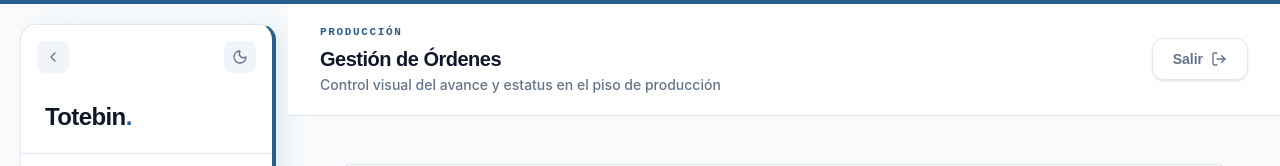
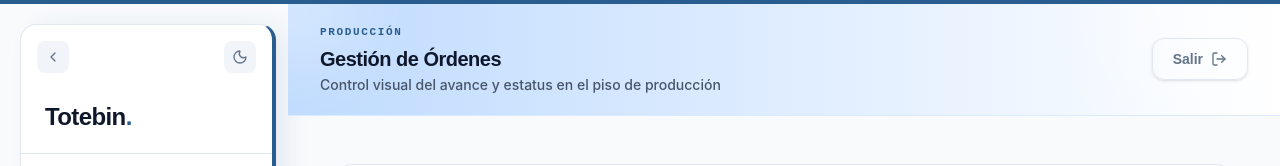
Before and after one commit to CaracheoAdan/servicio-al-cliente-frontend, a React (Vite) app: page /orders in a window 1280 px wide. Shown: the top 166 px of the page. Built offline with nearby package versions, Linux system fonts and the light colour scheme; no server answers; sample sign-in values are in the browser's storage.

Commit message:
style: Apply global blue gradient aesthetic to Clock Widget and Navbar

```diff
--- a/src/features/reports/pages/ReportsPage.tsx
+++ b/src/features/reports/pages/ReportsPage.tsx
@@ -72,20 +72,20 @@ const RealTimeClock = () => {
   const formattedDate = dateString.charAt(0).toUpperCase() + dateString.slice(1);
 
   return (
-    <div className="bg-gradient-to-r from-[#10B981] to-[#ECFDF5] rounded-3xl p-6 shadow-card-brand relative overflow-hidden flex items-center justify-between w-full lg:w-auto">
+    <div className="bg-gradient-to-br from-[#BFDBFE] to-white border border-[#DBEAFE] rounded-3xl p-6 shadow-card-brand relative overflow-hidden flex items-center justify-between w-full lg:w-auto">
       <div className="flex items-center">
         <div className="flex-shrink-0 bg-white/80 backdrop-blur-md w-16 h-16 rounded-full flex items-center justify-center shadow-sm border border-white/60 mr-6 z-10">
           {isDay ? <Sun className="w-8 h-8 text-[#F59E0B]" /> : <Moon className="w-8 h-8 text-[#6366F1]" />}
         </div>
         <div className="flex flex-col z-10">
           <div className="flex items-baseline">
-            <span className="text-6xl font-mono font-bold text-[#064E3B] tracking-tighter leading-none">{timeVal.replace(/^0/, '')}</span>
-            <span className="text-2xl font-mono text-[#047857] opacity-60 ml-1">:{seconds}</span>
-            <span className="text-base font-display font-bold text-[#065F46] ml-3">{ampm}</span>
+            <span className="text-6xl font-mono font-bold text-[#0F172A] tracking-tighter leading-none">{timeVal.replace(/^0/, '')}</span>
+            <span className="text-2xl font-mono text-[#2A5D8F] opacity-60 ml-1">:{seconds}</span>
+            <span className="text-base font-display font-bold text-[#2A5D8F] ml-3">{ampm}</span>
           </div>
           <div className="flex items-center mt-3 gap-3">
-            <span className="text-base font-display font-medium text-[#064E3B]">{formattedDate}</span>
-            <span className="bg-[#059669] text-white text-xs px-3 py-1.5 rounded-lg font-bold tracking-wider shadow-sm uppercase">{shiftName}</span>
+            <span className="text-base font-display font-medium text-[#0F172A]">{formattedDate}</span>
+            <span className="bg-[#2A5D8F] text-white text-xs px-3 py-1.5 rounded-lg font-bold tracking-wider shadow-sm uppercase">{shiftName}</span>
           </div>
         </div>
       </div>
--- a/src/shared/layout/Header.tsx
+++ b/src/shared/layout/Header.tsx
@@ -30,13 +30,15 @@ export function Header() {
   }
 
   return (
-    <header className="dashboard-header bg-white border-b border-[#E2E8F0] relative shrink-0">
+    <header className="dashboard-header bg-gradient-to-r from-[#BFDBFE] to-white border-b border-[#DBEAFE] relative shrink-0 overflow-hidden">
+      <div className="absolute top-0 right-0 w-64 h-64 bg-white/50 rounded-full blur-3xl -translate-y-1/2 translate-x-1/3 pointer-events-none"></div>
+      <div className="absolute top-0 left-0 w-32 h-32 bg-white/40 rounded-full blur-2xl -translate-y-1/2 -translate-x-1/2 pointer-events-none"></div>
 
-      <div className="flex items-center justify-between px-8 py-5">
+      <div className="flex items-center justify-between px-8 py-5 relative z-10">
         <div>
           <span className="header-breadcrumb font-mono text-[11px] uppercase tracking-[0.15em] text-[#2A5D8F] font-bold block mb-1">{meta.breadcrumb}</span>
           <h1 className="header-title text-xl font-display font-extrabold text-[#0F172A] tracking-tight">{meta.title}</h1>
-          <p className="header-subtitle text-sm text-[#64748B] mt-0.5 font-medium">{meta.subtitle}</p>
+          <p className="header-subtitle text-sm text-[#475569] mt-0.5 font-medium">{meta.subtitle}</p>
         </div>
 
         <div className="flex items-center space-x-4">
```
